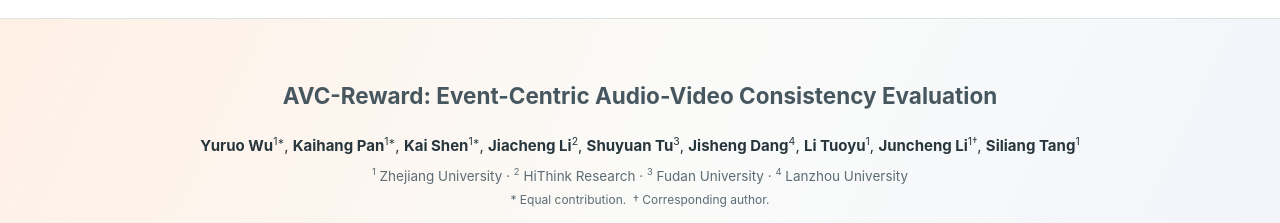
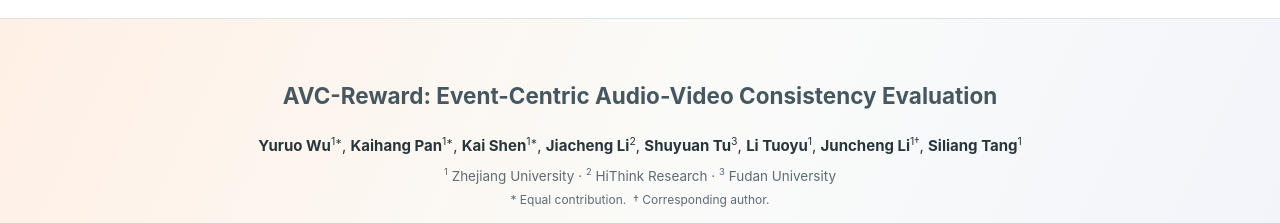
Before and after one commit to Tsuki0512/AVC-Reward.github.io, a plain HTML site: page index.html in a window 1280 px wide. Shown: the part 46-269 px from the top of the page. Drawn offline with Linux system fonts and the light colour scheme.

Commit message:
update fig

```diff
--- a/index.html
+++ b/index.html
@@ -29,10 +29,10 @@
           <h1>AVC-Reward: Event-Centric Audio-Video Consistency Evaluation</h1>
           <p class="authors">
             <strong>Yuruo Wu</strong><sup>1*</sup>, <strong>Kaihang Pan</strong><sup>1*</sup>, <strong>Kai Shen</strong><sup>1*</sup>,
-            <strong>Jiacheng Li</strong><sup>2</sup>, <strong>Shuyuan Tu</strong><sup>3</sup>, <strong>Jisheng Dang</strong><sup>4</sup>,
+            <strong>Jiacheng Li</strong><sup>2</sup>, <strong>Shuyuan Tu</strong><sup>3</sup>,
             <strong>Li Tuoyu</strong><sup>1</sup>, <strong>Juncheng Li</strong><sup>1&dagger;</sup>, <strong>Siliang Tang</strong><sup>1</sup>
           </p>
-          <p class="affiliations"><sup>1</sup> Zhejiang University <span>&middot;</span> <sup>2</sup> HiThink Research <span>&middot;</span> <sup>3</sup> Fudan University <span>&middot;</span> <sup>4</sup> Lanzhou University</p>
+          <p class="affiliations"><sup>1</sup> Zhejiang University <span>&middot;</span> <sup>2</sup> HiThink Research <span>&middot;</span> <sup>3</sup> Fudan University <span>
           <p class="author-notes">* Equal contribution. &nbsp;&dagger; Corresponding author.</p>
           <div class="hero-links" aria-label="Paper and project resources">
             <a class="resource-button resource-primary" href="https://arxiv.org/abs/2610.22321" title="View the AVC-Reward paper on arXiv" aria-label="View the AVC-Reward paper on arXiv" target="_blank" rel="noopener noreferrer"><svg class="resource-icon arxiv-icon" viewBox="0 0 24 24" aria-hidden="true"><path fill="currentColor" d="M3.8423 0a1.0037 1.0037 0 0 0-.922.6078c-.1536.3687-.0438.6275.2938 1.1113l6.9185 8.3597-1.0223 1.1058a1.0393 1.0393 0 0 0 .003 1.4229l1.2292 1.3135-5.4391 6.4444c-.2803.299-.4538.823-.2971 1.1986a1.0253 1.0253 0 0 0 .9585.635.9133.9133 0 0 0 .6891-.3405l5.783-6.126 7.4902 8.0051a.8527.8527 0 0 0 .6835.2597.9575.9575 0 0 0 .8777-.6138c.1577-.377-.017-.7502-.306-1.1407l-7.0518-8.3418 1.0632-1.13a.9626.9626 0 0 0 .0089-1.3165L4.6336.4639s-.3733-.4535-.768-.463zm0 .272h.0166c.2179.0052.4874.2715.5644.3639l.005.006.0052.0055 10.169 10.9905a.6915.6915 0 0 1-.0072.945l-1.0666 1.133-1.4982-1.7724-8.5994-10.39c-.3286-.472-.352-.6183-.2592-.841a.7307.7307 0 0 1 .6704-.4401Zm14.341 1.5701a.877.877 0 0 0-.6554.2418l-5.6962 6.1584 1.6944 1.8319 5.3089-6.5138c.3251-.4335.479-.6603.3247-1.0292a1.1205 1.1205 0 0 0-.9763-.689zm-7.6557 12.2823 1.3186 1.4135-5.7864 6.1295a.6494.6494 0 0 1-.4959.26.7516.7516 0 0 1-.706-.4669c-.1119-.2682.0359-.6864.2442-.9083l.0051-.0055.0047-.0055z"/></svg><span>arXiv</span></a>
```
Also changed, not shown: 1 other file.
